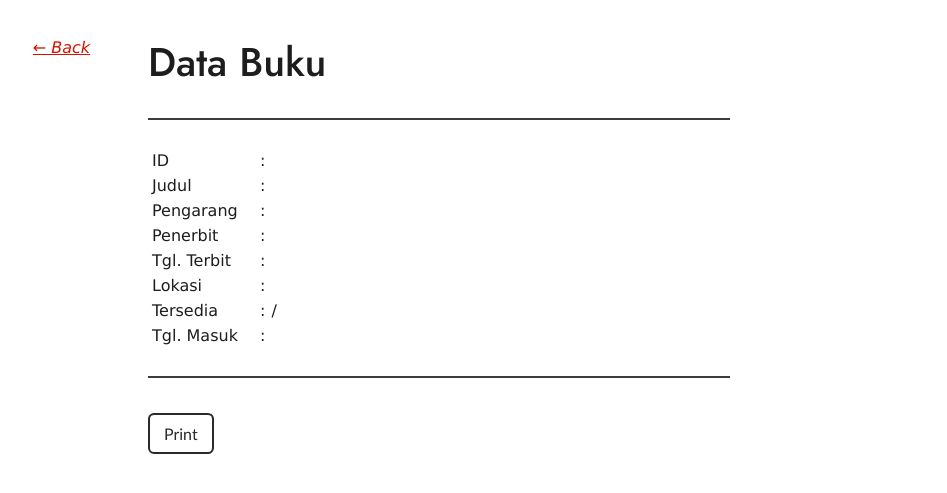
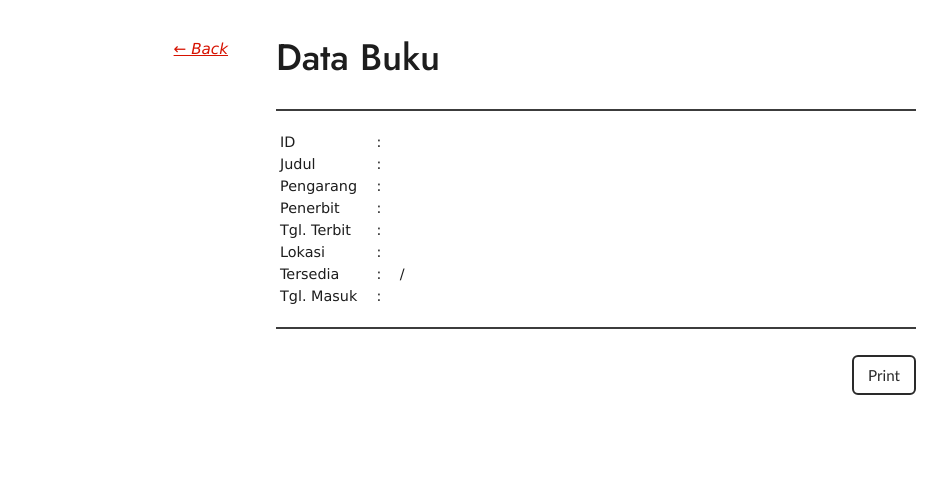
Before and after one commit to tianatanael/UAS_PBO_AplikasiPerpustakaan, a Flask app: page /collection/1/ in a window 1280 px wide. Shown: the part 93-586 px from the top of the page, without its empty margins (44-991 px from the left). Run offline with Flask 3, Linux system fonts and the light colour scheme; data that the repository does not hold is empty; some libraries are stand-ins or nearby versions.

Commit message:
Adjusted book page css

```diff
--- a/App_Perpus/static/css/book.css
+++ b/App_Perpus/static/css/book.css
@@ -44,9 +44,19 @@ body {
     text-decoration: none;
 }
 
+#link-tambah{
+    color: rgb(44, 24, 172);
+    text-decoration: none;
+}
+
+#link-tambah:hover {
+    color: rgb(13, 13, 69);
+}
+
 .link {
-    margin: 3% 6%;
+    margin: 3.1% 17%;
     margin-bottom: -4%;
+    font-size: .95rem;
 }
 
 .link a {
@@ -63,7 +73,7 @@ body {
 main {
     display: flex;
     flex-direction: column;
-    margin: 0 15%;
+    margin: 0 25%;
     font-family: Verdana, Geneva, Tahoma, sans-serif;
     font-size: small;
     color:rgb(29, 29, 29)
@@ -72,21 +82,21 @@ main {
 main h1 {
     font-family: "Jost", 'Trebuchet MS', sans-serif;
     font-weight: 500;
-    font-size: 2.5rem;
+    font-size: 2.3rem;
 }
 
 .divider {
     border: 1px rgb(60, 60, 60) solid;
-    margin: 0 35% 3% 0;
+    margin: 0 0 3% 0;
 }
 
 .divider-bottom {
     border: 1px rgb(60, 60, 60) solid;
-    margin: 3% 35% 0 0;
+    margin: 3% 0 0 0;
 }
 
 .book {
-    font-size: 1rem;
+    font-size: .9rem;
 }
 
 .book td{
@@ -95,26 +105,28 @@ main h1 {
 }
 
 .book .label {
-    width: 12%;
+    width: 15%;
 }
 
 .book .value {
-    width: 50%;
+    width: 81%;
 }
 
 .book .space {
-    width: 38%;
+    width: 0;
 }
 
 .options {
+    display: flex;
+    justify-content: right;
     margin: 4% 0;
 }
 
 .options button {
     font-family: 'Trebuchet MS', sans-serif;
-    font-size: 1rem;
+    font-size: 0.95rem;
     padding: 9px 14px;
-    margin-right: 5px;
+    margin-left: 0.7em;
     border-radius: 6px;
     background-color: white;
 }
--- a/App_Perpus/templates/book.html
+++ b/App_Perpus/templates/book.html
@@ -85,7 +85,7 @@
             <a href="#"><button  class="print-btn" id-buku="{{data[0]}}" id="print-button">Print</button></a>
             {% if id %}
             <a href="/staff/collection/edit/{{data[0]}}"><button id="edit-button">Edit</button></a>
-            <a href="/staff/collection/hapus/{{data[0]}}"><button id="delete-button">Delete</button></a>
+            <a href="/staff/collection/hapus/{{data[0]}}"><button id="delete-button" onclick="return confirm('Apakah Anda yakin ingin menghapus data ini?')">Delete</button></a>
             {% endif %}
         </div>
     </main>
@@ -118,10 +118,10 @@
                 let verticalOffset = 40;
                 doc.text(20, verticalOffset, `ID: ${data.id_buku}`);
                 verticalOffset += 10;
-                doc.text(20, verticalOffset, judul);
-                verticalOffset += (textJudul.length * 10);
+                doc.text(20, verticalOffset, textJudul);
+                verticalOffset += (textJudul.length * 10 - 5);
                 doc.text(20, verticalOffset, textPengarang);
-                verticalOffset += (textPengarang.length * 10);
+                verticalOffset += (textPengarang.length * 10 - 5);
                 doc.text(20, verticalOffset, `Tgl. Terbit: ${formattedTerbit}`);
                 verticalOffset += 10;
                 doc.text(20, verticalOffset, `Lokasi: ${data.lokasi}`);
--- a/App_Perpus/templates/home.html
+++ b/App_Perpus/templates/home.html
@@ -178,7 +178,6 @@
         var input, filter, books, value, txtValue;
         input = document.getElementById('searchInput');
         filter = input.value.toUpperCase();
-        input.value = filter;
         items = document.querySelectorAll(".row");
         books = document.getElementsByClassName("item");
         values = document.getElementsByClassName("value");
```
